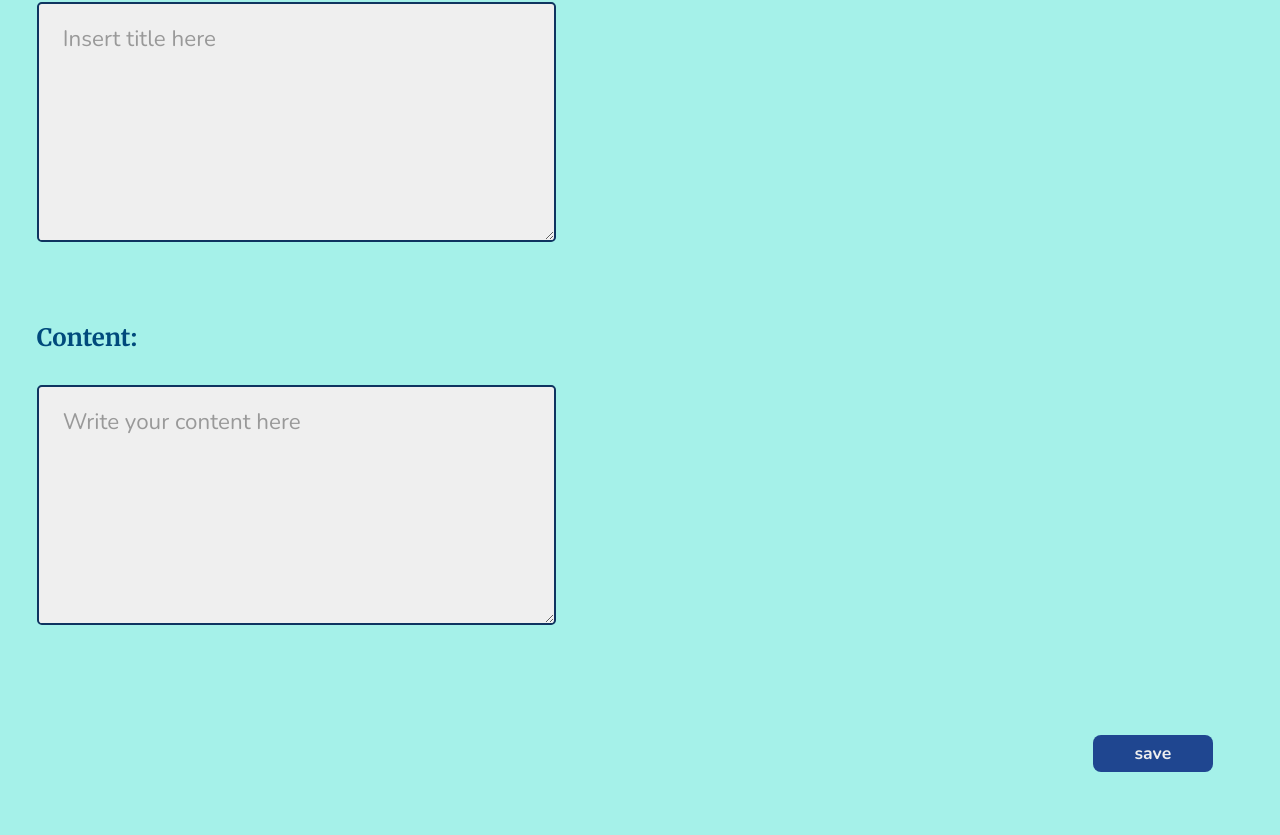
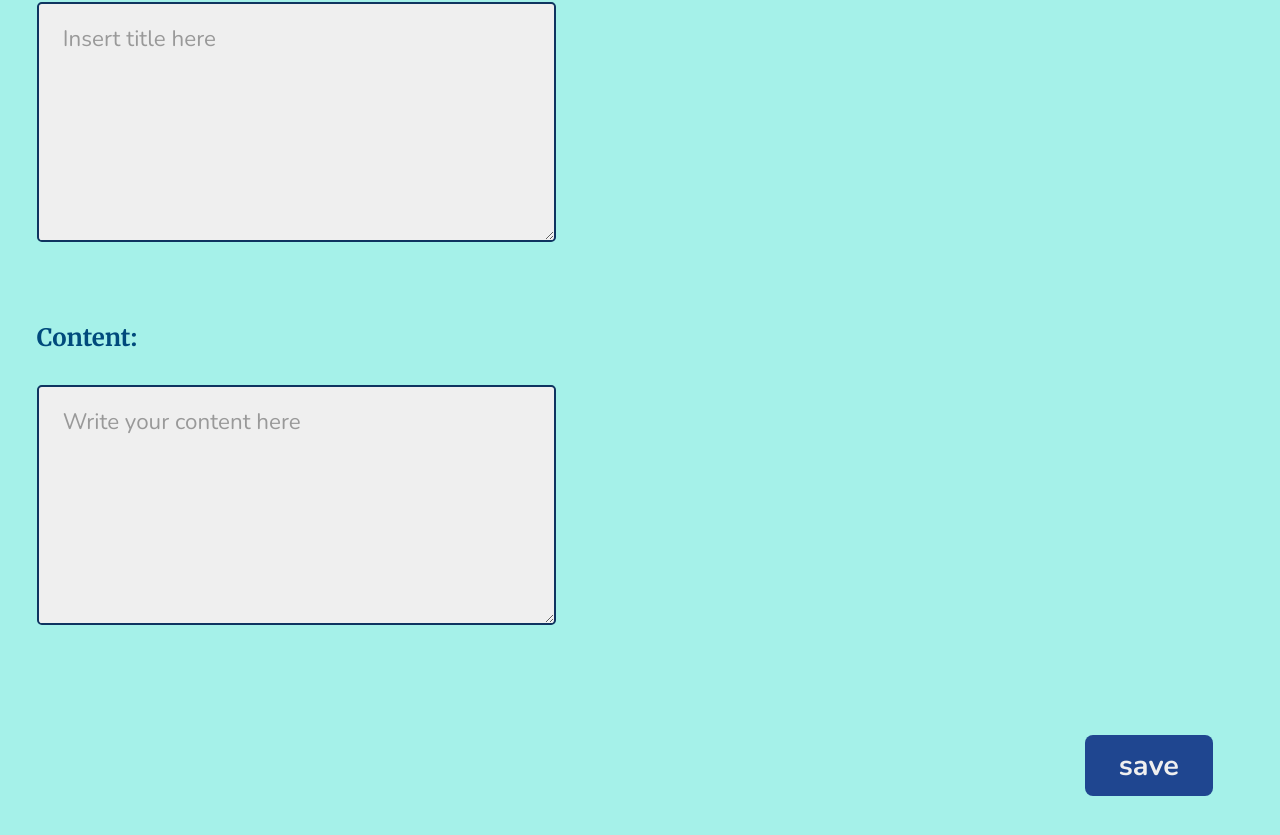
Before and after one commit to chriskokc/react-decision-making, a React (Create React App) app: page /react-decision-making/addDecisions in a window 1280 px wide. Shown: the part 365-1200 px from the top of the page. Built offline with nearby package versions, Linux system fonts and the light colour scheme; no server answers; the HTML template or start-up script is replaced by a standard one.

Commit message:
added media queries to Button.

```diff
--- a/src/components/Button/Button.scss
+++ b/src/components/Button/Button.scss
@@ -14,3 +14,19 @@
         background-color: $color-hover;
     }
 }
+
+@media screen and (min-width: $tablet-breakpoint) {
+    .button {
+        padding: 0.6rem 0.8rem;
+        font-size: 1.5rem;
+        width: 7.6rem;
+    }
+}
+
+@media screen and (min-width: $desktop-breakpoint) {
+    .button {
+        padding: 0.7rem 1rem;
+        font-size: 1.8rem;
+        width: 8rem;
+    }
+}
```
